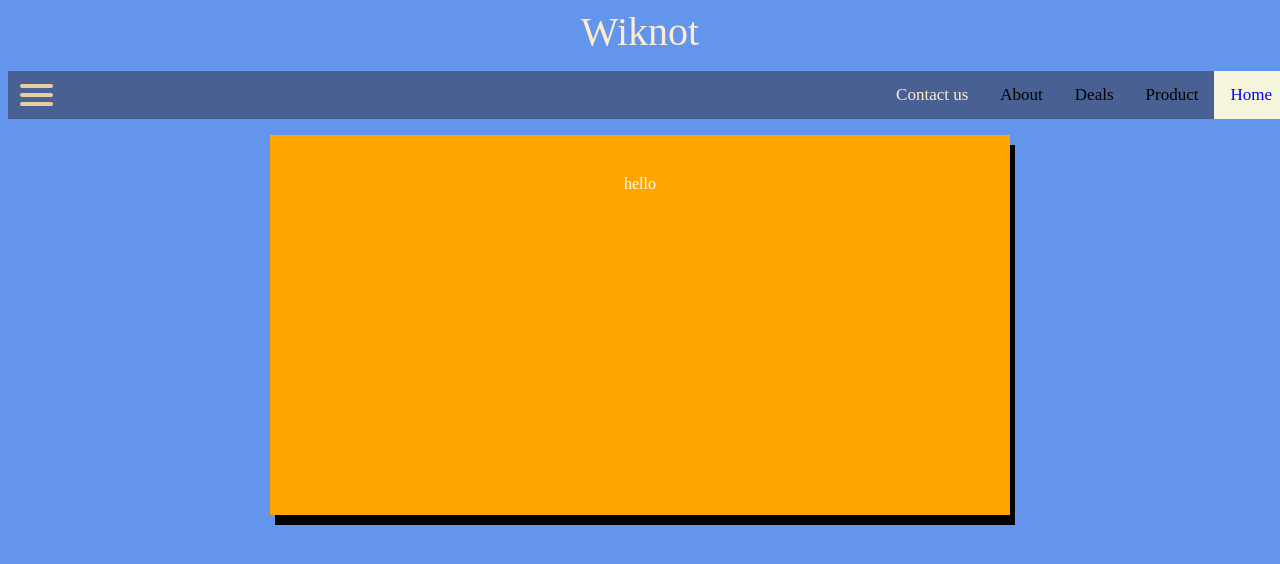
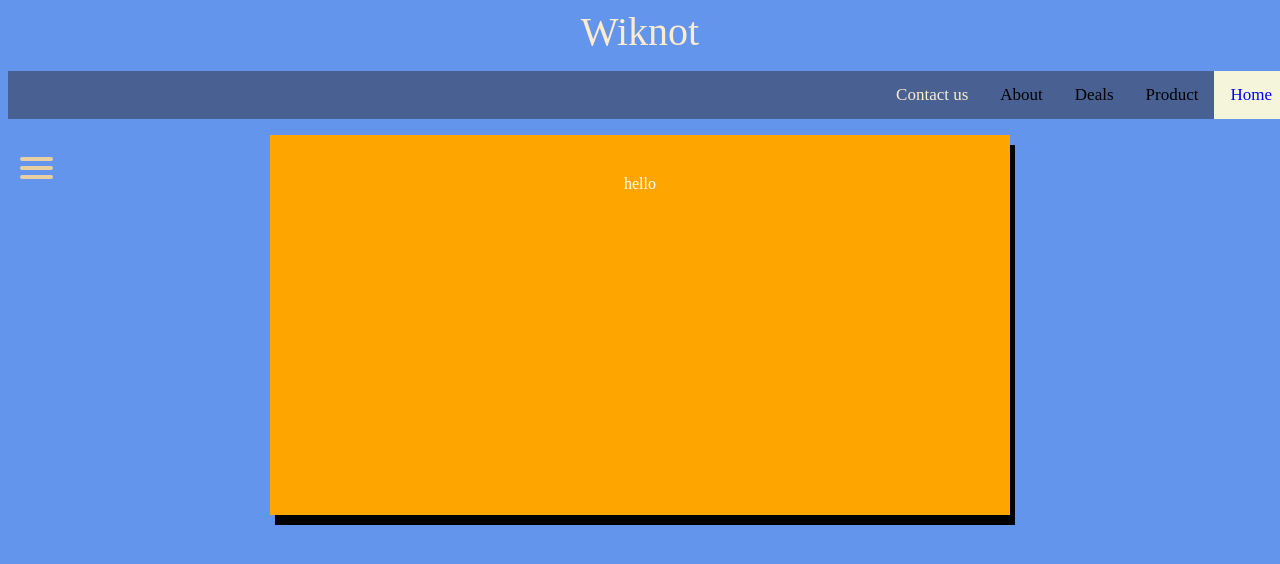
Before and after one commit to LeonardoMarquez/LeonardoMarquez.github.io, a plain HTML site: page aboutfinal.html in a window 1280 px wide. Drawn offline with Linux system fonts and the light colour scheme.

Commit message:
html added1

```diff
--- a/aboutfinal.css
+++ b/aboutfinal.css
@@ -101,7 +101,7 @@ main {
  {
    display: block;
    position: fixed;
-   top: 84px;
+   top: 157px;
    left: 20px;
 
    z-index: 1;
```
